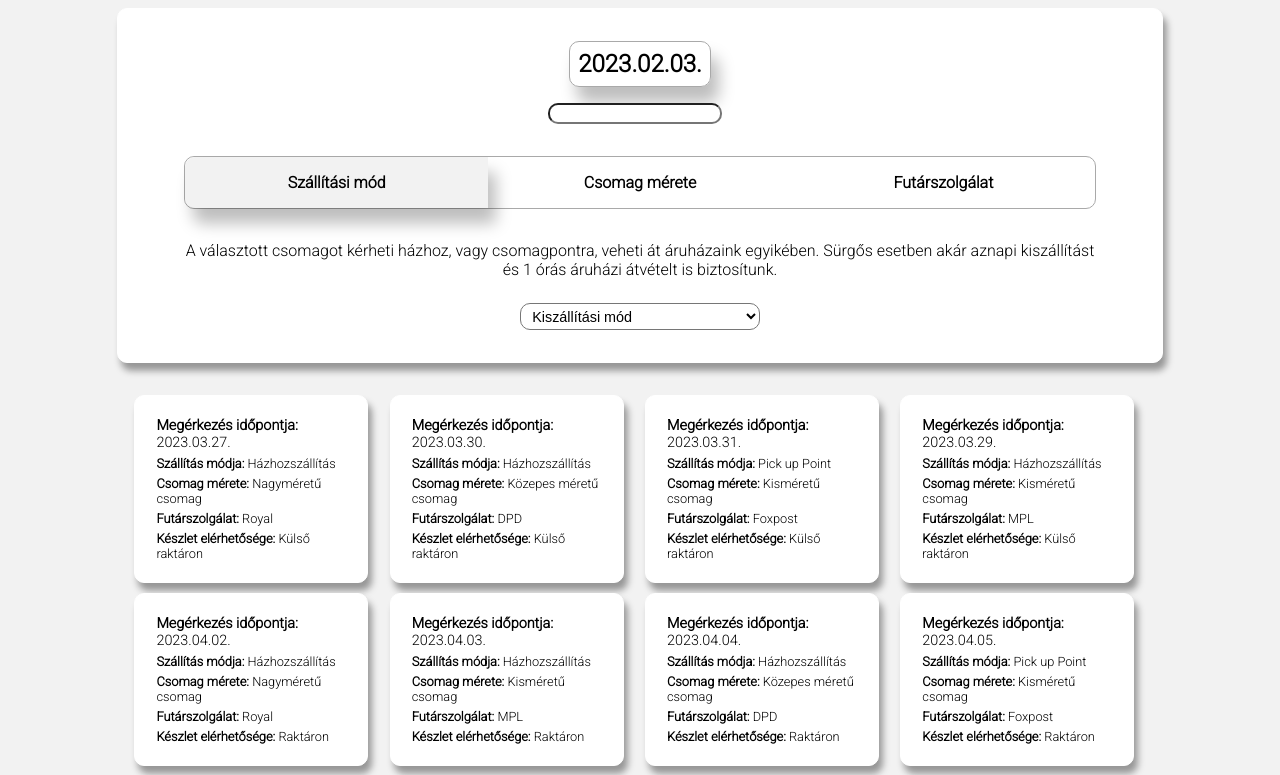
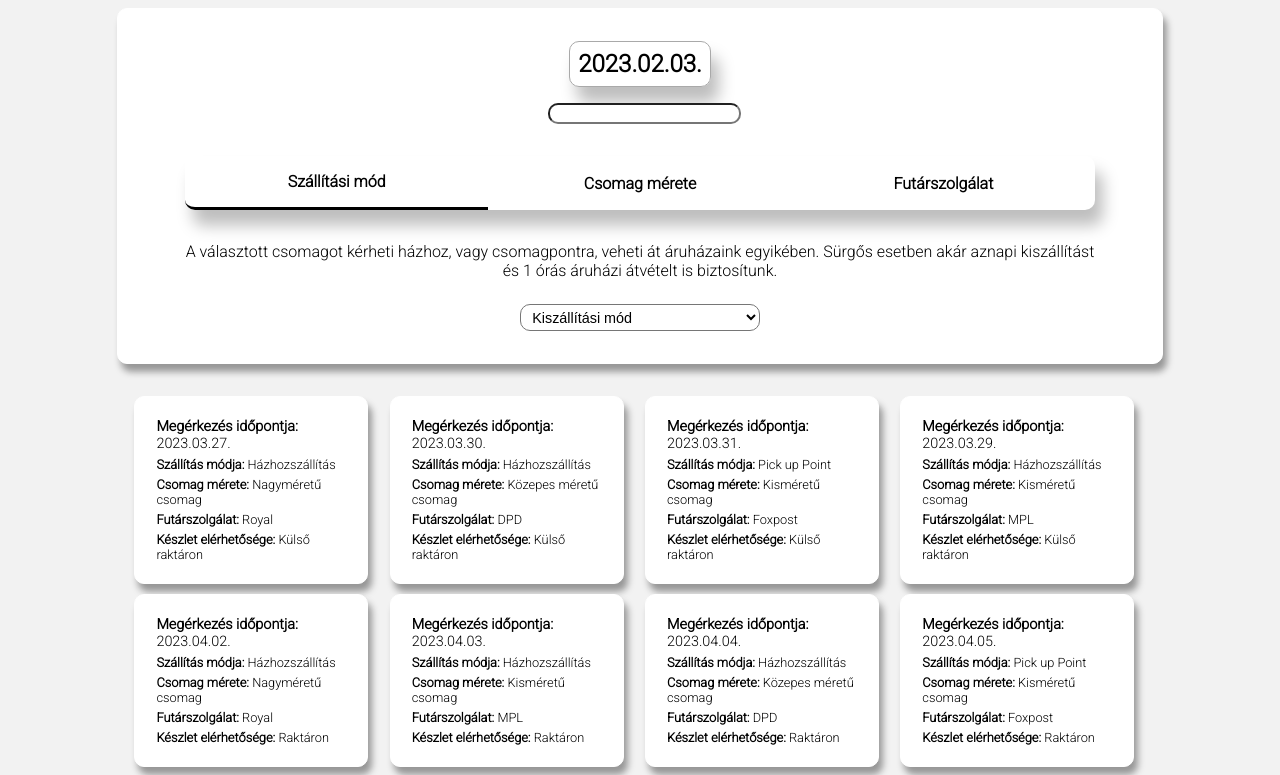
Before and after one commit to iarelavz/delivery_page, a React (Create React App) app in the folder delivery_app/: page / in a window 1280 px wide. Shown: the top 775 px of the page. Built offline with nearby package versions, Linux system fonts and the light colour scheme.

Commit message:
style tabs

```diff
--- a/delivery_app/src/App.css
+++ b/delivery_app/src/App.css
@@ -38,7 +38,7 @@
     input {
         margin-bottom: 2rem;
         border-radius: 10px;
-        width: 90%;
+        width: 100%;
     }
 
   /* Tab container  Styles */
@@ -76,9 +76,8 @@
     align-items: center;
     justify-content: space-between;
     font-weight: bold;
-    border: 1px solid var(--bordercolor);
+    box-shadow: 7.8px 15.5px 15.5px hsl(0deg 0% 0% / 0.26);
     border-radius: 10px;
-
     padding-left: 0px;
     @media (max-width: 768px) {
       width: 90%;
@@ -91,12 +90,13 @@
     list-style: none;
     text-align: center;
     cursor: pointer;
-    transition: all 0.7s;
+    transition: all 0.1s;
+
 
   }
 
   ul.nav li:first-child {
-    border-top-ri-radius: 10px;
+    border-top-right-radius: 10px;
     border-top-left-radius: 10px;
     border-bottom-left-radius: 10px;
   }
@@ -112,8 +112,7 @@
   }
 
   ul.nav li.active {
-    background: var(--backgroundColor);
-    box-shadow: 7.8px 15.5px 15.5px hsl(0deg 0% 0% / 0.26);
+    border-bottom: 3px solid black;
 
   }
 
--- a/delivery_app/src/components/Tabs.js
+++ b/delivery_app/src/components/Tabs.js
@@ -143,13 +143,14 @@ function Tabs() {
           supply: Supply.STORE,
       },
    ]
-
+   //states for input and tabs
     const [activeTab, setActiveTab] = useState("tab1");
     const [sizeFilter, setSizeFilter] = useState(Size.ALL);
     const [curierFilter, setCurierFilter] = useState(Curier.ALL);
     const [deliveryMethodFilter, setDeliveryMethodFilter] = useState(DeliveryMethod.ALL);
     const [inputFilter, setInputFilter] = useState('');
 
+    //handles for inputs
     function handleOnChangeSize(event) {
         const { name, value } = event.target
         setSizeFilter(value);
@@ -249,7 +250,7 @@ function Tabs() {
             </div>
         </div>
         <div className="card-container">
-            <BuildCards item={ returnFilter } />
+            <BuildCards item={ returnFilter } /> {/* loops throught the filtered items and return cards */}
         </div>
     </div>
   );
```
